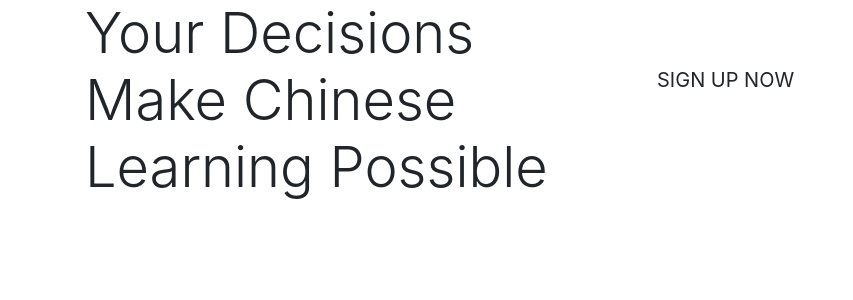
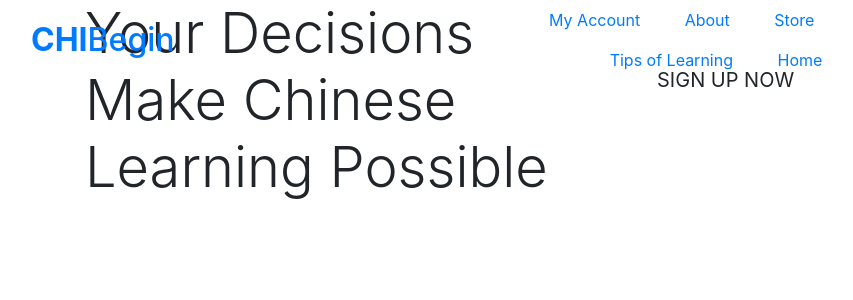
Before and after one commit to kongteckmee/chinese_to_begin, a Django app: page / in a window 1280 px wide. Shown: the top 300 px of the page, without its empty margins (0-853 px from the left). Run offline with Django 3.2, Linux system fonts and the light colour scheme; some libraries are stand-ins or nearby versions.

Commit message:
Added navbar

```diff
--- a/templates/base.html
+++ b/templates/base.html
@@ -35,7 +35,50 @@
     <title>Chinese to Begin {% block extra_title %}{% endblock %}</title>
   </head>
   <body>
-    <header class="container-fluid fixed-top"></header>
+    <header class="container-fluid fixed-top">
+        <div class="row">
+                <div class="col-12 col-lg-4 my-auto py-lg-0 text-center text-lg-left">
+                    <a href="{% url 'home' %}" class="nav-link main-logo-link">
+                        <h2 class="logo-font text-blue my-0"><strong>CHI</strong>Begin</h2>
+                    </a>
+                </div>
+                <div class="col-12 col-lg-4 my-auto py-lg-0">
+                    <ul class="list-inline list-unstyled text-center text-lg-right my-0">
+                        <li class="list-inline-item dropdown">
+                            <a class="text-black nav-link" href="#" id="user-options" data-toggle="dropdown" aria-haspopup="true" aria-expanded="false">
+                                <div class="text-center">
+                                    <p class="my-0">My Account</p>
+                                </div>
+                            </a>
+                            <div class="dropdown-menu border-0" aria-labelledby="user-options">
+                                {% if request.user.is_authenticated %}
+                                    {% if request.user.is_superuser %}
+                                        <a href="" class="dropdown-item">Product Management</a>
+                                    {% endif %}
+                                    <a href="" class="dropdown-item">My Profile</a>
+                                    <a href="{% url 'account_logout' %}" class="dropdown-item">Logout</a>
+                                {% else %}
+                                    <a href="{% url 'account_signup' %}" class="dropdown-item">Register</a>
+                                    <a href="{% url 'account_login' %}" class="dropdown-item">Login</a>
+                                {% endif %}
+                            </div>
+                        </li>
+                        <li class="list-inline-item">
+                            <a class="nav-link" href="">About</a>
+                        </li>
+                        <li class="list-inline-item">
+                            <a class="nav-link" href="">Store</a>
+                        </li>
+                        <li class="list-inline-item">
+                            <a class="nav-link" href="">Tips of Learning</a>
+                        </li>
+                        <li class="list-inline-item">
+                            <a class="nav-link" href="">Home</a>
+                        </li>
+                </ul>
+                </div>
+        </div>
+    </header>
 
     {% if messages %}
         <div class="message-container"></div>
```
